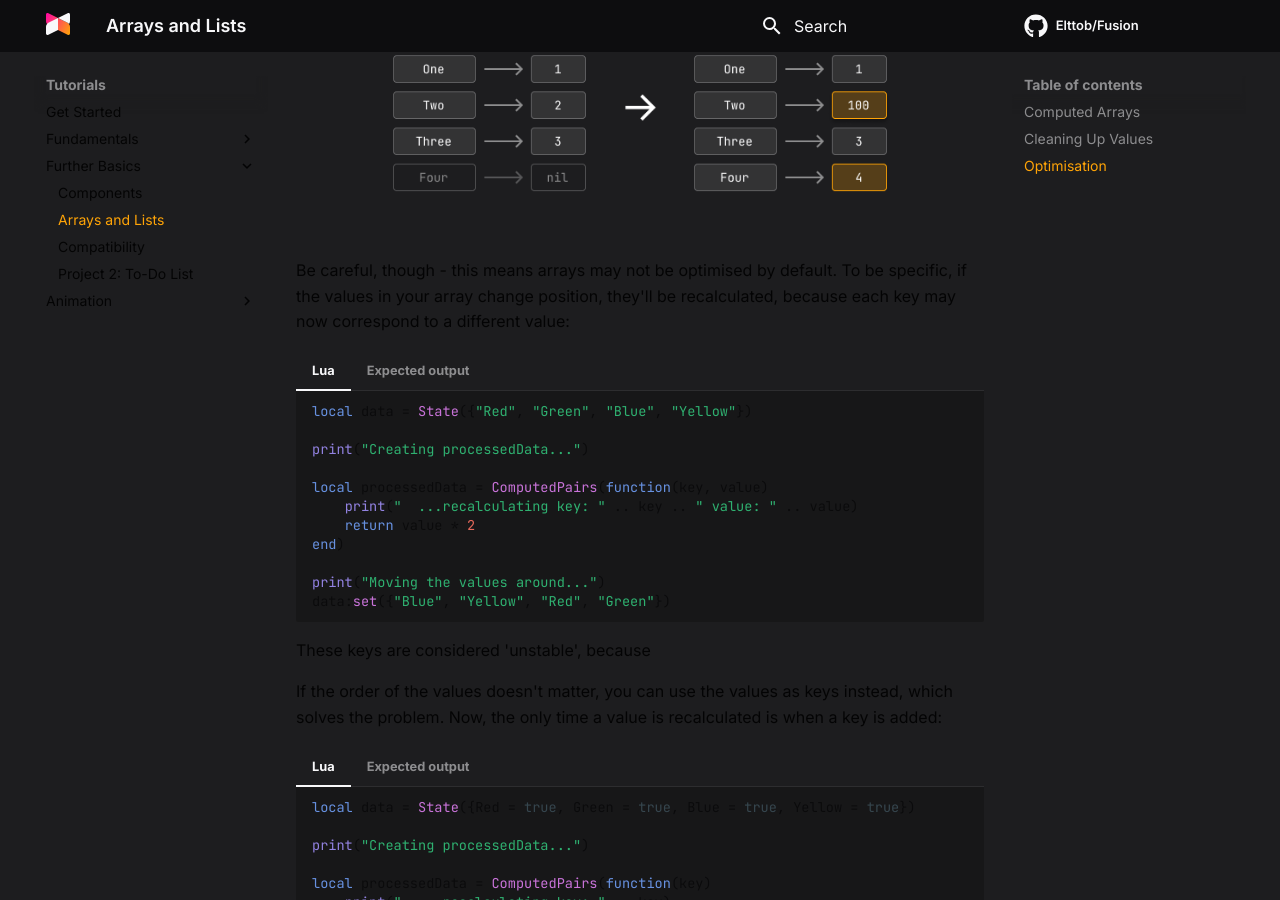
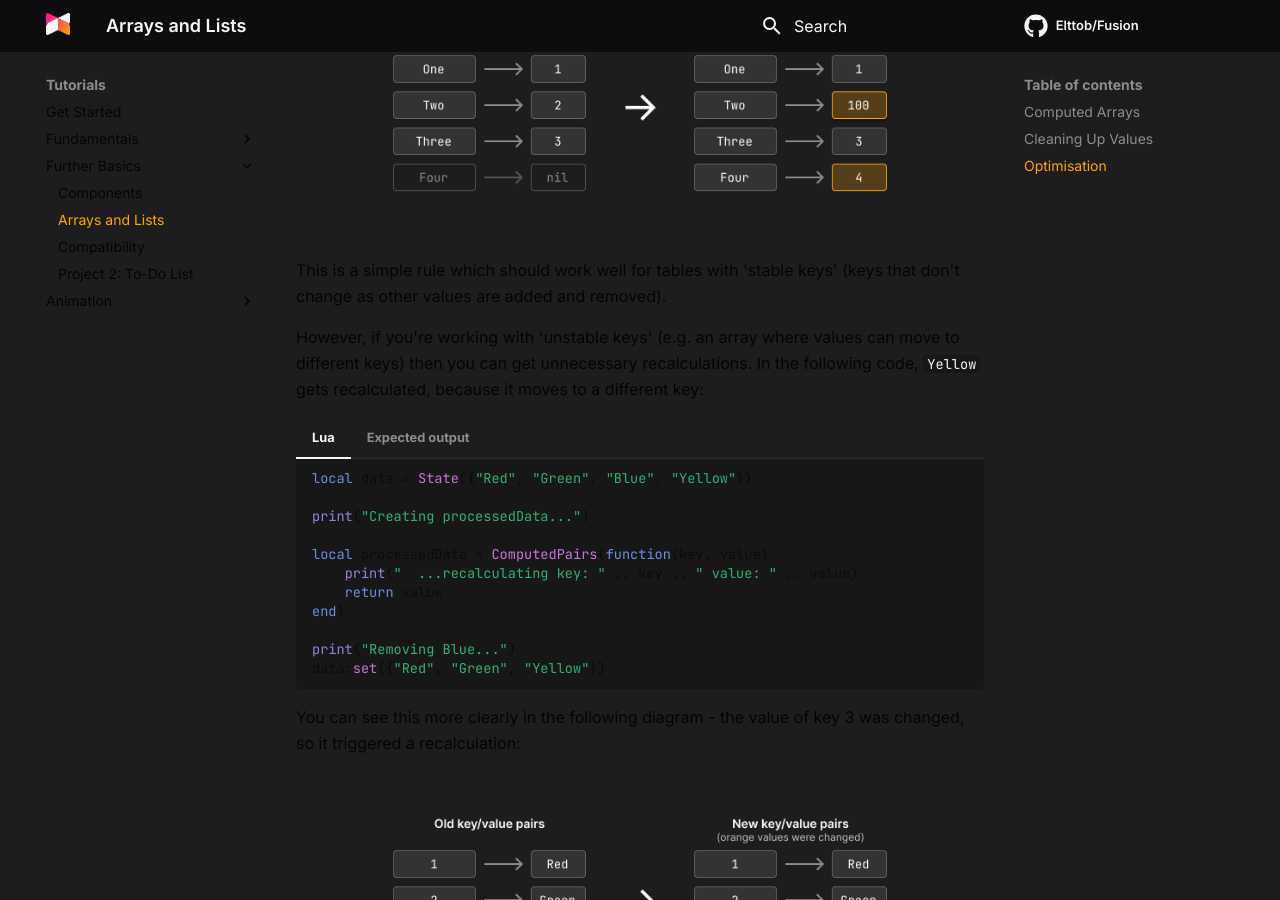
Before and after one commit to dphfox/Fusion, an MkDocs documentation site: the page built from docs/tutorials/further-basics/arrays-and-lists.md, in a window 1280 px wide and 900 px high, scrolled down 3078 px. Built offline with MkDocs 1.6.1 and Material for MkDocs 9.7.7, drawn with Linux system fonts in a browser that asks for light colours; comment, search, counter and statistics services are not loaded.

Commit message:
Add unstable key diagram

````diff
--- a/docs/tutorials/further-basics/arrays-and-lists.md
+++ b/docs/tutorials/further-basics/arrays-and-lists.md
@@ -167,9 +167,12 @@ they'll be reused instead:
 
 ![Diagram showing how keys are cached](OptimisedKeyValues.png)
 
-Be careful, though - this means arrays may not be optimised by default. To be
-specific, if the values in your array change position, they'll be recalculated,
-because each key may now correspond to a different value:
+This is a simple rule which should work well for tables with 'stable keys' (keys
+that don't change as other values are added and removed).
+
+However, if you're working with 'unstable keys' (e.g. an array where values can
+move to different keys) then you can get unnecessary recalculations. In the
+following code, `Yellow` gets recalculated, because it moves to a different key:
 
 === "Lua"
 	```Lua
@@ -179,11 +182,11 @@ because each key may now correspond to a different value:
 
 	local processedData = ComputedPairs(function(key, value)
 		print("  ...recalculating key: " .. key .. " value: " .. value)
-		return value * 2
+		return value
 	end)
 
-	print("Moving the values around...")
-	data:set({"Blue", "Yellow", "Red", "Green"})
+	print("Removing Blue...")
+	data:set({"Red", "Green", "Yellow"})
 	```
 === "Expected output"
 	```
@@ -193,13 +196,13 @@ because each key may now correspond to a different value:
 	  ...recalculating key: 3 value: Blue
 	  ...recalculating key: 4 value: Yellow
 	Moving the values around...
-	  ...recalculating key: 1 value: Blue
-	  ...recalculating key: 2 value: Yellow
-	  ...recalculating key: 3 value: Red
-	  ...recalculating key: 4 value: Green
+	  ...recalculating key: 3 value: Yellow
 	```
 
-These keys are considered 'unstable', because
+You can see this more clearly in the following diagram - the value of key 3 was
+changed, so it triggered a recalculation:
+
+![Diagram showing unstable keys](UnstableKeys.png)
 
 If the order of the values doesn't matter, you can use the values as keys
 instead, which solves the problem. Now, the only time a value is recalculated
````
Also changed, not shown: docs/tutorials/further-basics/arrays-and-lists/UnstableKeys.png (added).
